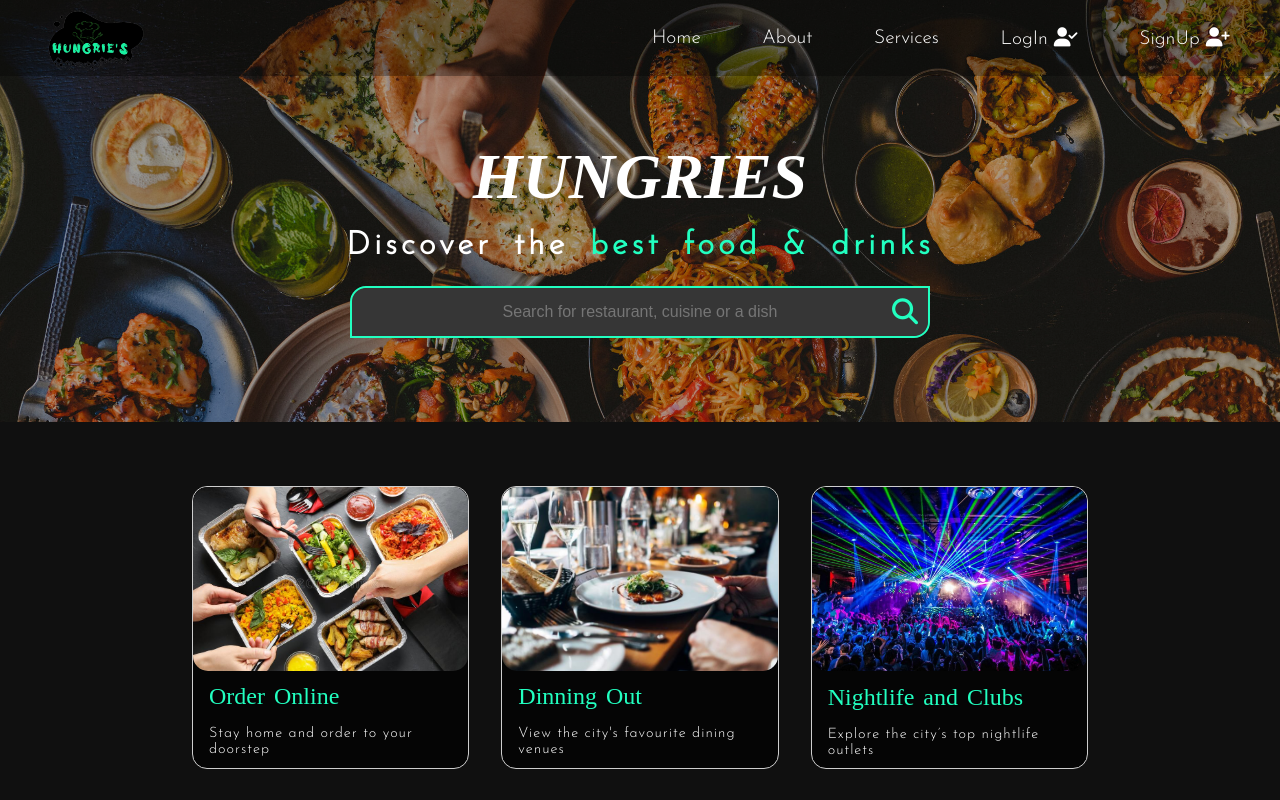
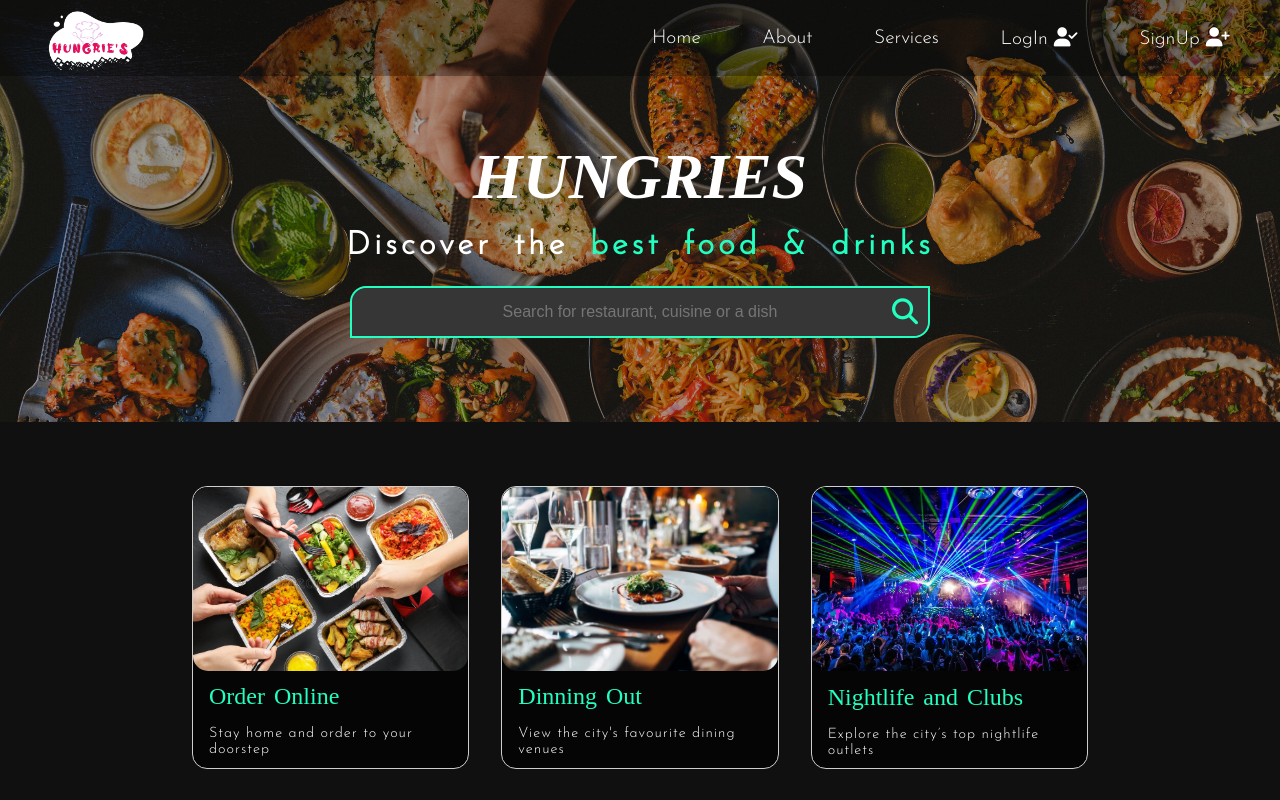
Before and after one commit to AyushMahobia/Food_order_website, a plain HTML site: page index.html in a window 1280 px wide. Shown: the top 800 px of the page. Drawn offline with Linux system fonts and the light colour scheme.

Commit message:
image normal

```diff
--- a/css/common.css
+++ b/css/common.css
@@ -182,7 +182,7 @@ hr {
 .logo img {
     max-width: 4rem;
     padding-top: 2px;
-    /* filter: invert(1); */
+    filter: invert(1);
 }
 
 @media (min-width:40em) {
```
